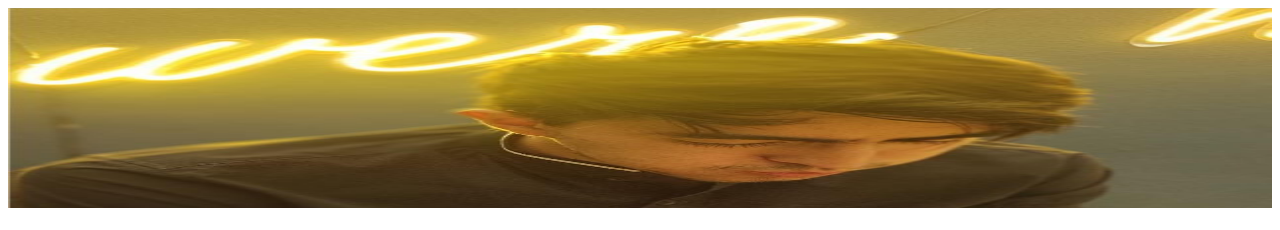
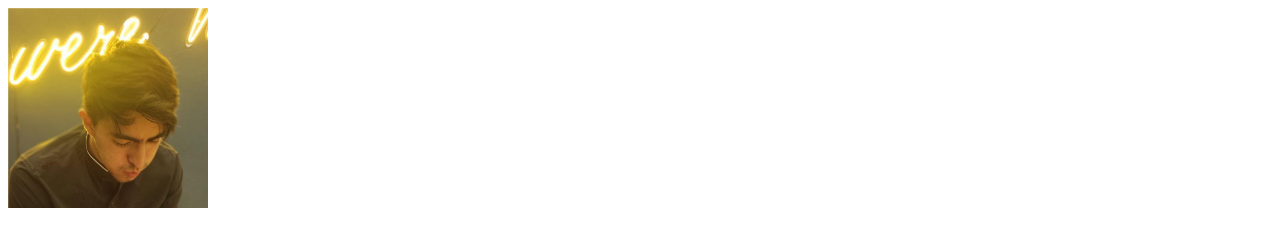
Before and after one commit to andresarguelles/andresarguelles.github.io, a plain HTML site: page index.html in a window 1280 px wide. Shown: the top 230 px of the page. Drawn offline with Linux system fonts and the light colour scheme.

Commit message:
Modficicacion: He modificado el reajuste dinamico de la foto de perfil

```diff
--- a/index.html
+++ b/index.html
@@ -20,8 +20,8 @@
 
 <header>
     <a download href="public/images/profile_picture.jpg">
+        <!--style="width: 100%; aspect-ratio: 16/9;"-->
         <img
-            style="width: 100%; aspect-ratio: 16/9;"
             id = "foto-perfil-andres"
             width="200"
             height="200"
```
